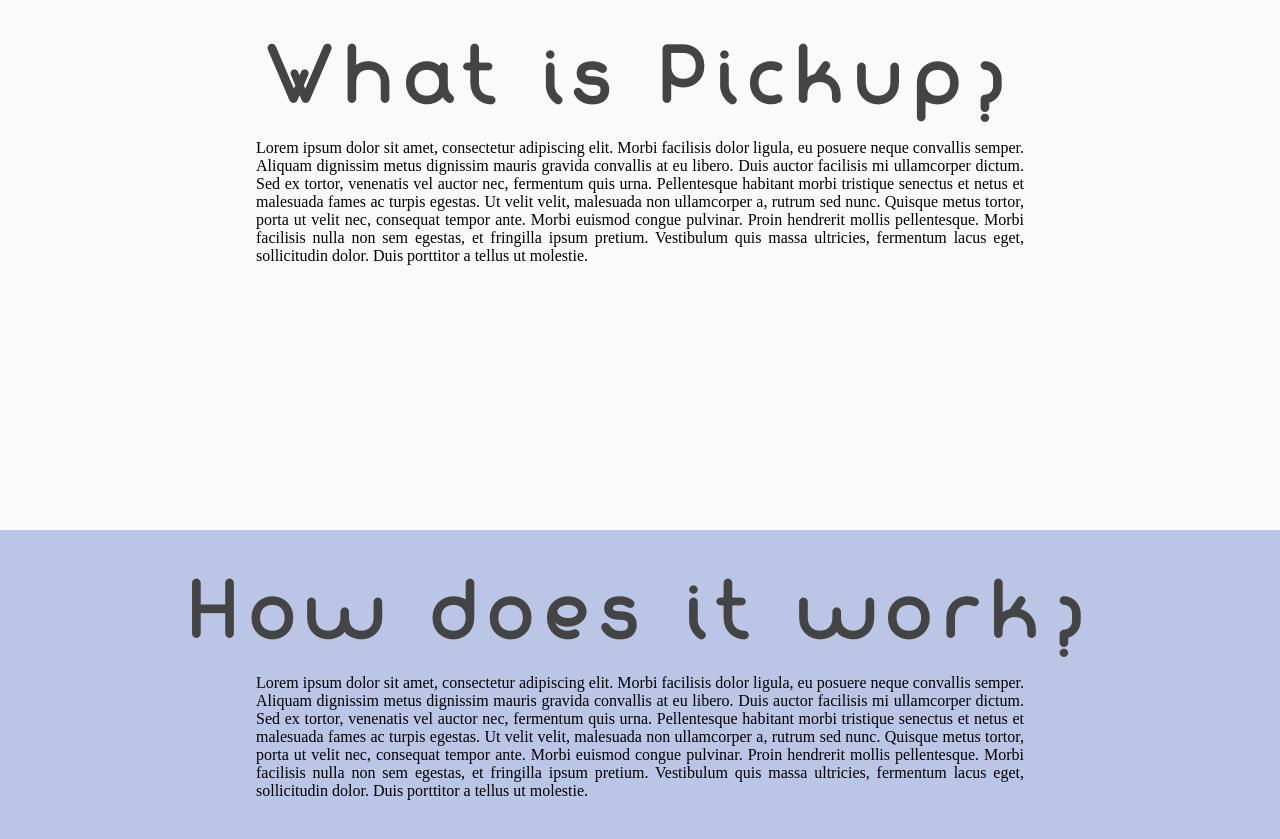
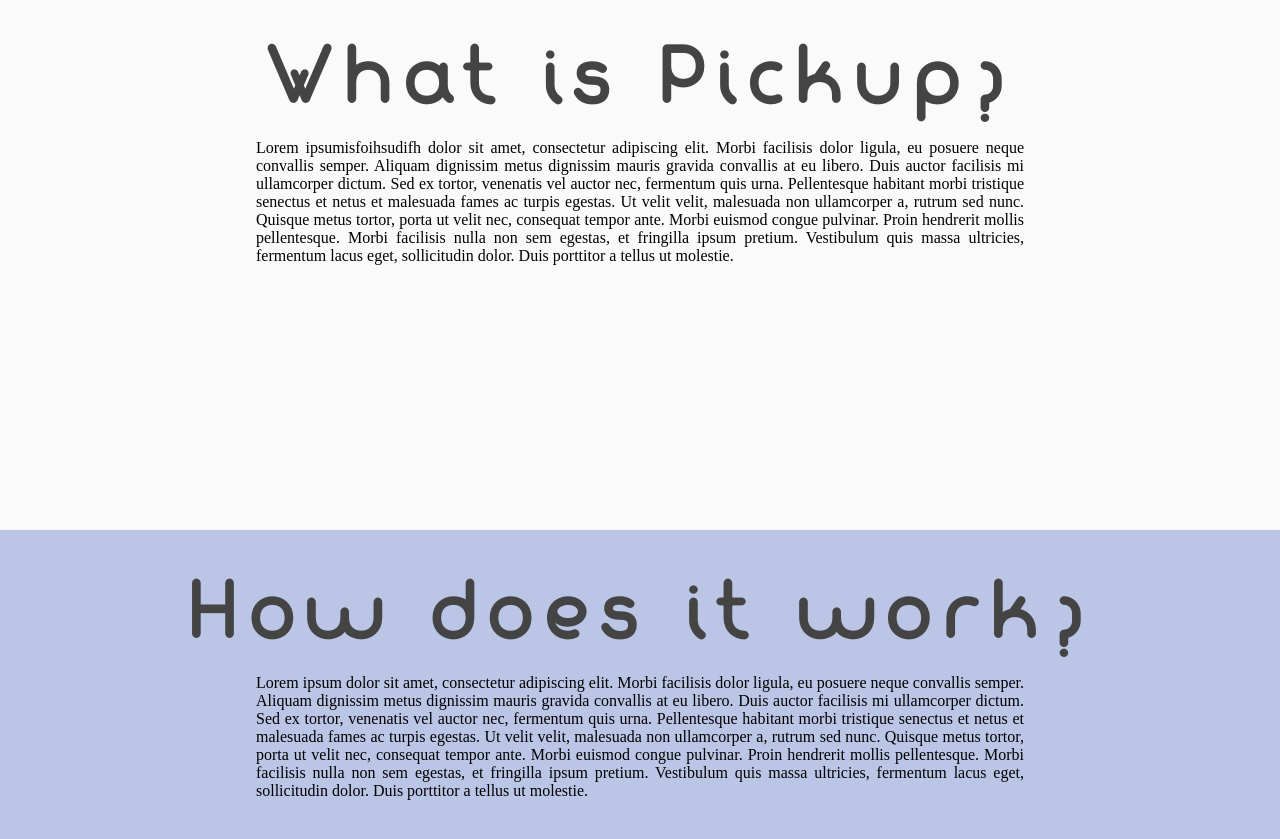
Before and after one commit to masondhollis/Pickup, a plain HTML site: page index.html in a window 1280 px wide. Shown: the part 880-1719 px from the top of the page. Drawn offline with nearby package versions, Linux system fonts and the light colour scheme; a web font is replaced by a local one.

Commit message:
OIdsjodfjoisdjfobsdifuiudsifh

```diff
--- a/index.html
+++ b/index.html
@@ -18,7 +18,7 @@
         </div>
         <div id="what" class="subsection">
             <h1>What is Pickup?</h1>
-            <p>Lorem ipsum dolor sit amet, consectetur adipiscing elit. Morbi facilisis dolor ligula, eu posuere neque convallis semper. Aliquam dignissim metus dignissim mauris gravida convallis at eu libero. Duis auctor facilisis mi ullamcorper dictum. Sed ex tortor, venenatis vel auctor nec, fermentum quis urna. Pellentesque habitant morbi tristique senectus et netus et malesuada fames ac turpis egestas. Ut velit velit, malesuada non ullamcorper a, rutrum sed nunc. Quisque metus tortor, porta ut velit nec, consequat tempor ante. Morbi euismod congue pulvinar. Proin hendrerit mollis pellentesque. Morbi facilisis nulla non sem egestas, et fringilla ipsum pretium. Vestibulum quis massa ultricies, fermentum lacus eget, sollicitudin dolor. Duis porttitor a tellus ut molestie.</p>
+            <p>Lorem ipsumisfoihsudifh dolor sit amet, consectetur adipiscing elit. Morbi facilisis dolor ligula, eu posuere neque convallis semper. Aliquam dignissim metus dignissim mauris gravida convallis at eu libero. Duis auctor facilisis mi ullamcorper dictum. Sed ex tortor, venenatis vel auctor nec, fermentum quis urna. Pellentesque habitant morbi tristique senectus et netus et malesuada fames ac turpis egestas. Ut velit velit, malesuada non ullamcorper a, rutrum sed nunc. Quisque metus tortor, porta ut velit nec, consequat tempor ante. Morbi euismod congue pulvinar. Proin hendrerit mollis pellentesque. Morbi facilisis nulla non sem egestas, et fringilla ipsum pretium. Vestibulum quis massa ultricies, fermentum lacus eget, sollicitudin dolor. Duis porttitor a tellus ut molestie.</p>
         </div>
         <div id="how" class="subsection">
             <h1>How does it work?</h1>
```
